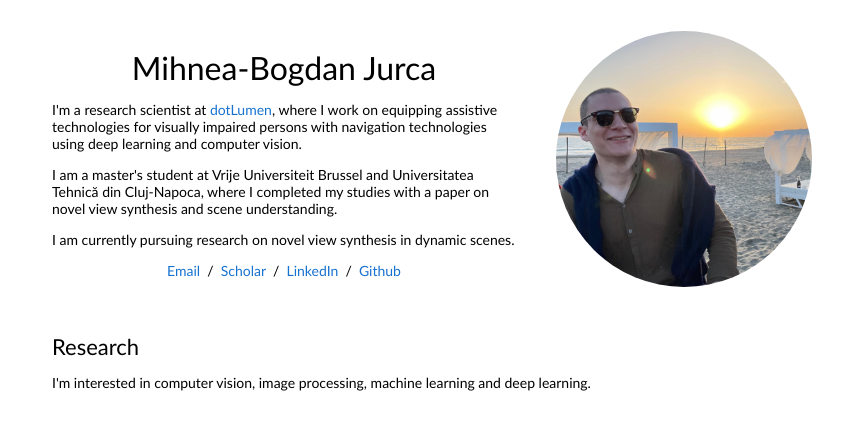
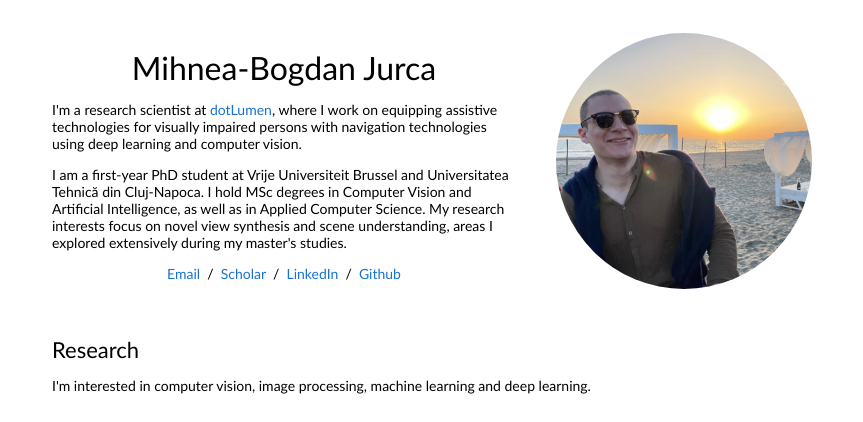
Before and after one commit to mbjurca/mbjurca.github.io, a plain HTML site: page index.html in a window 1280 px wide. Shown: the top 422 px of the page, without its empty margins (208-1071 px from the left). Drawn offline with Linux system fonts and the light colour scheme.

Commit message:
Update index.html

```diff
--- a/index.html
+++ b/index.html
@@ -26,11 +26,8 @@
                   I'm a research scientist at <a href="https://www.dotlumen.com/">dotLumen</a>, where I work on equipping assistive technologies for visually impaired persons with navigation technologies using deep learning and computer vision.
                 </p>
                 <p>
-                  I am a master's student at Vrije Universiteit Brussel and Universitatea Tehnică din Cluj-Napoca, where I completed my studies with a paper on novel view synthesis and scene understanding.
-                </p>
-                <p>
-                  I am currently pursuing research on novel view synthesis in dynamic scenes.
-                </p>
+		 I am a first-year PhD student at Vrije Universiteit Brussel and Universitatea Tehnică din Cluj-Napoca. I hold MSc degrees in Computer Vision and Artificial Intelligence, as well as in Applied Computer Science. My research interests focus on novel view synthesis and scene understanding, areas I explored extensively during my master's studies.
+		</p>
                 <p style="text-align:center">
                   <a href="mailto:mihnea-bogdan.jurca@vub.be">Email</a> &nbsp;/&nbsp;
                   <a href="https://scholar.google.com/citations?user=EuRbJvEAAAAJ&hl=en">Scholar</a> &nbsp;/&nbsp;
```
